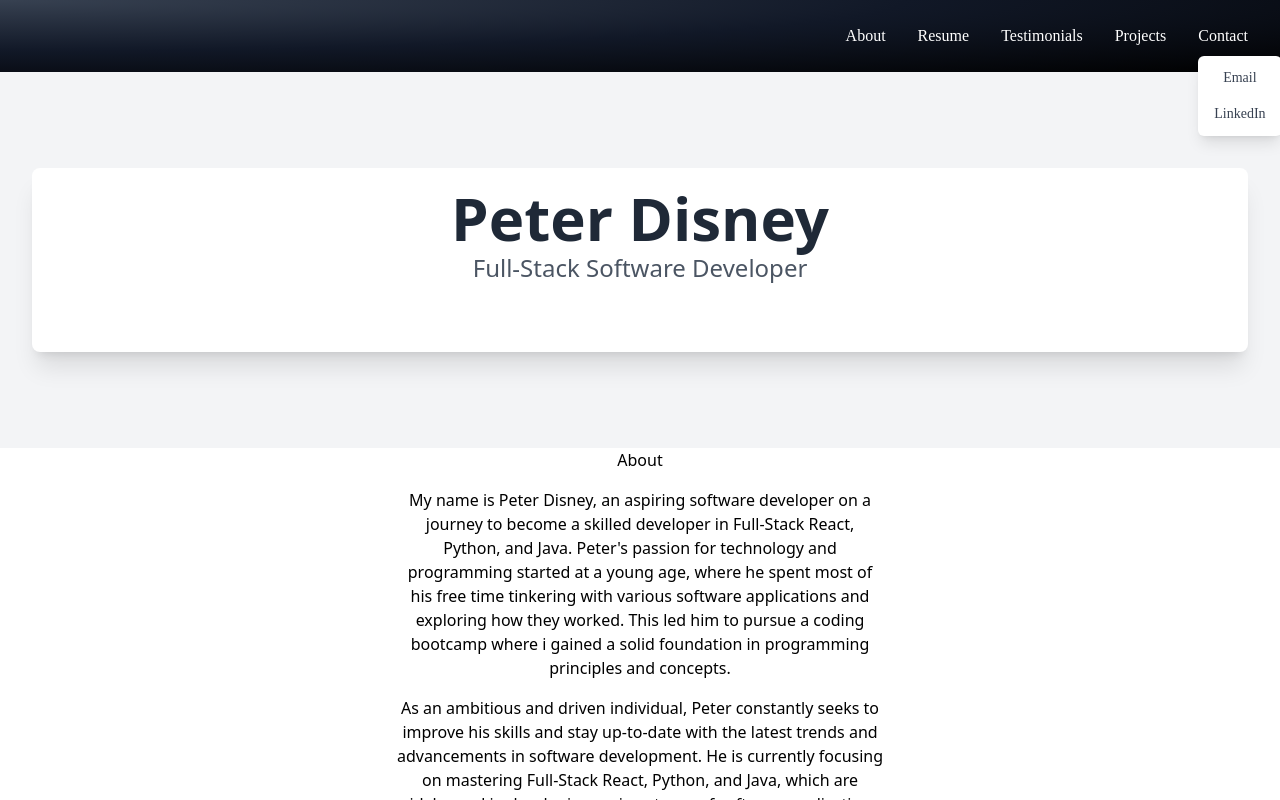
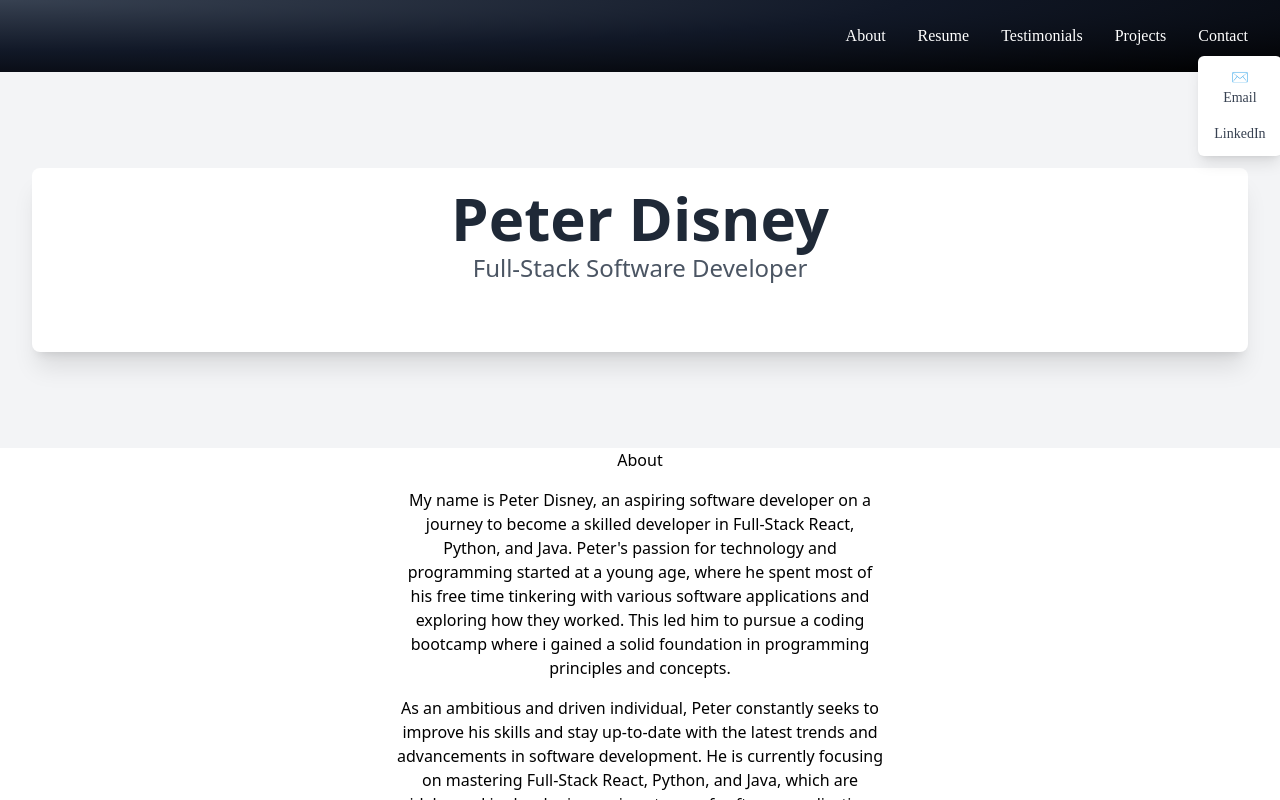
Before and after one commit to PeterDisney/Peter_Portfolio, a React (Create React App) app in the folder client/: page / in a window 1280 px wide. Both pictures are taken after a click on the button "Contact". Shown: the top 800 px of the page. Built offline with nearby package versions, Linux system fonts and the light colour scheme.

Commit message:
light prep for section tags

```diff
--- a/client/src/components/GenericComponents/Navbar.jsx
+++ b/client/src/components/GenericComponents/Navbar.jsx
@@ -149,7 +149,9 @@ const Navbar = () => {
               </Transition>
             </Menu>
           </li>
+
           {/* ----------- Projects Menu -------------- */}
+
           <li className="p-4 text-white">
             <Menu as="div" className="relative inline-block text-right">
               <Menu.Button>Projects</Menu.Button>
@@ -208,7 +210,7 @@ const Navbar = () => {
                               : "text-gray-700"
                           }`}
                         >
-                          Email
+                          ✉️ Email
                         </a>
                       )}
                     </Menu.Item>
--- a/client/src/views/CodingResume.jsx
+++ b/client/src/views/CodingResume.jsx
@@ -1,15 +1,15 @@
-import React from 'react'
+import React from "react";
 
 const Resume = () => {
   return (
     <div>
-    <div>Coding Resume</div>
-    <div>
-      <div></div>
-      <div></div>
+      <div>Coding Resume</div>
+      <div>
+        <div></div>
+        <div></div>
+      </div>
     </div>
-  </div>
-  )
-}
+  );
+};
 
-export default Resume
+export default Resume;
--- a/client/src/views/Main.jsx
+++ b/client/src/views/Main.jsx
@@ -14,6 +14,7 @@ const Main = () => {
           <div className="max-w-screen-xl mx-auto px-4 sm:px-6 lg:px-8">
             <div className="bg-white shadow-xl rounded-lg overflow-hidden">
               <div className="px-4 py-5 sm:px-6">
+
                 <h2 className="text-6xl font-bold text-gray-800">Peter Disney</h2>
                 <p className="mt-1 text-2xl text-gray-600">
                   Full-Stack Software Developer
```
Also changed, not shown: client/public/Static/github-mark-white.png (added), client/public/Static/github-mark.png (added), client/src/views/Projects.jsx (line endings or trailing spaces).
